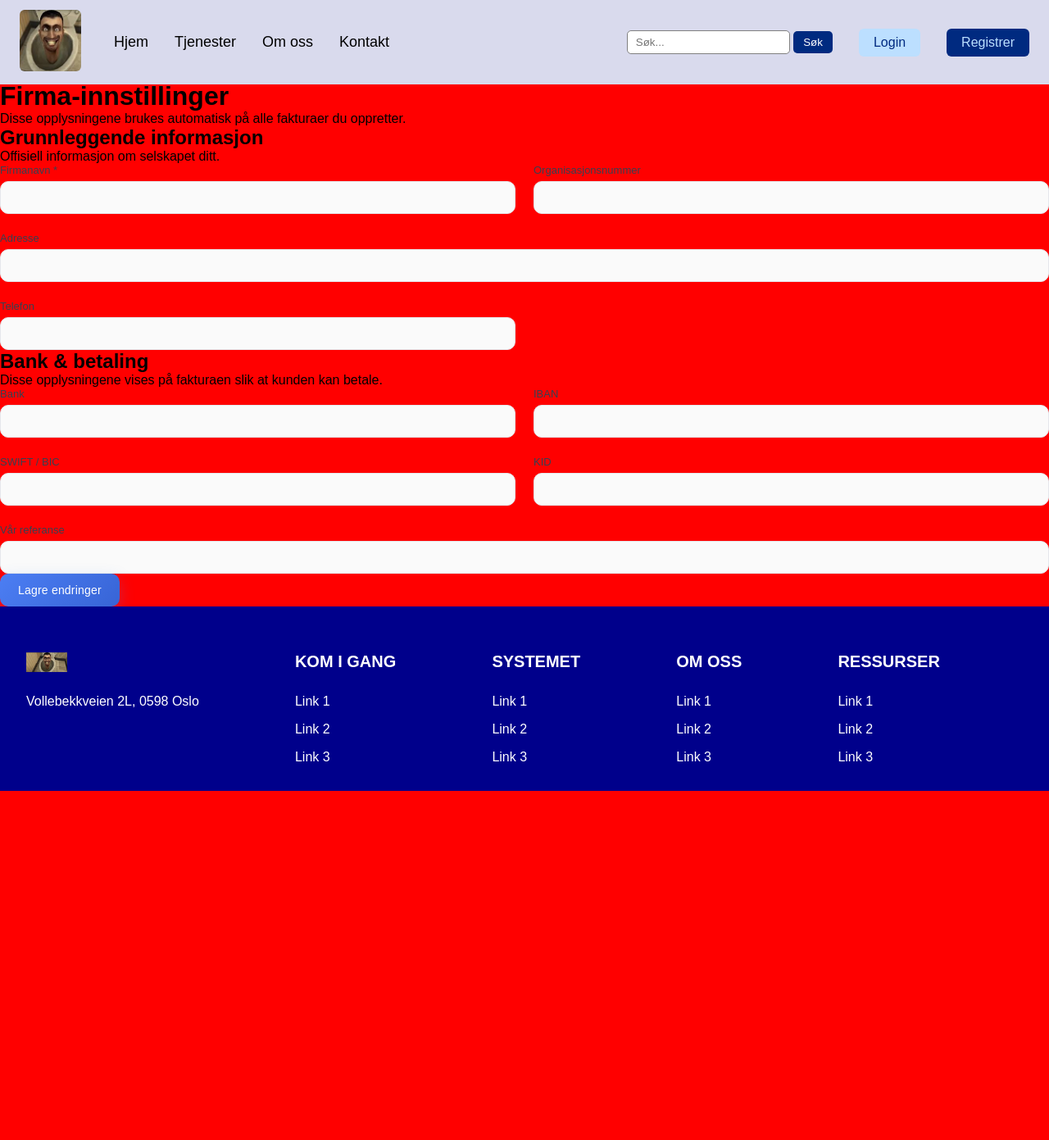
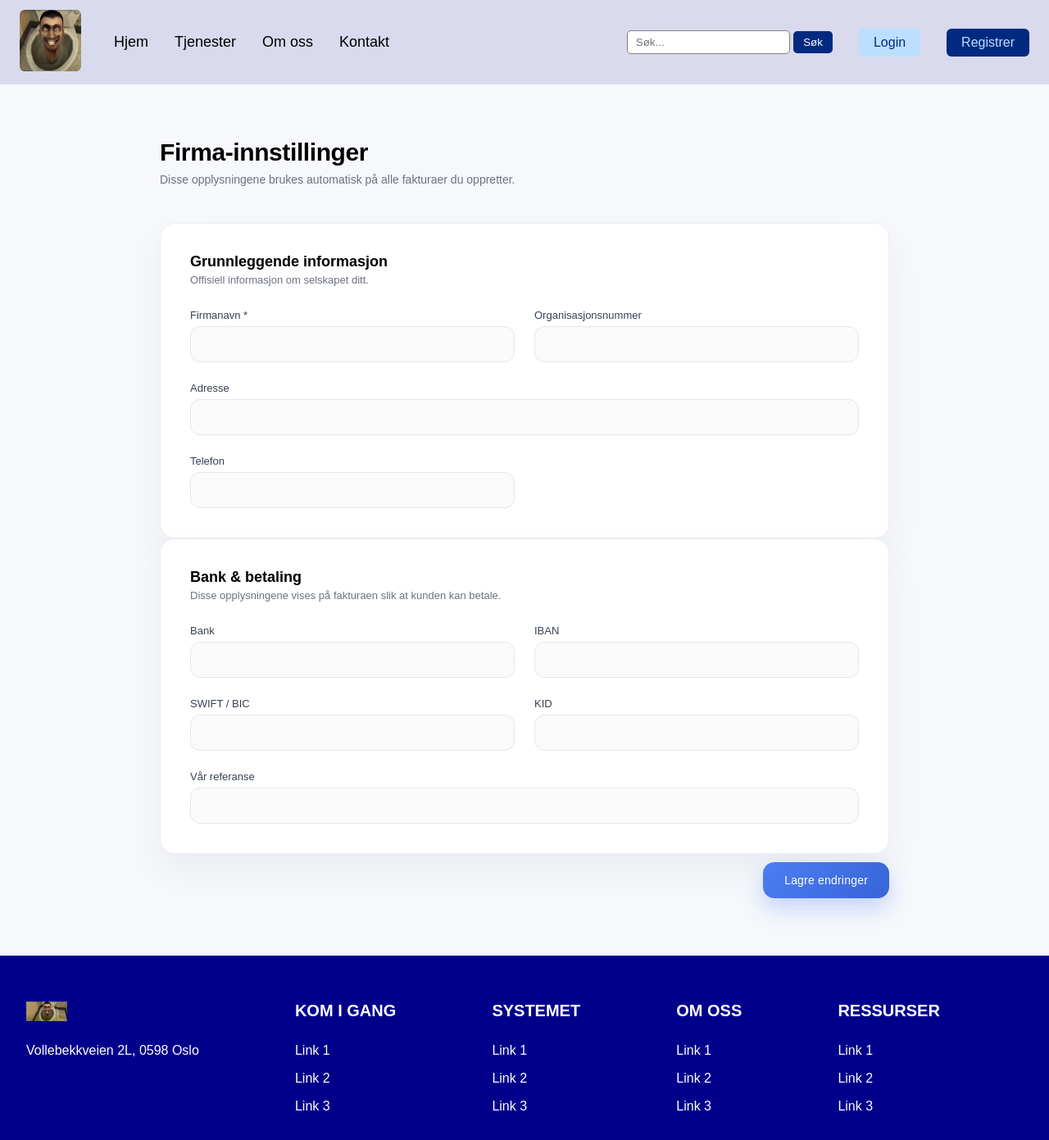
Before and after one commit to kevinuyphan-lgtm/test, a Flask app: template nettside/templates/settings/firma_innstillinger.html in a window 1280 px wide. Shown: the whole page at 82% size. Before the commit the page ends 965 px from the top, so only its background shows below. Run offline with Flask 3, Linux system fonts and the light colour scheme; the template is opened without the code that fills it, so the values that code supplies are empty; parts of the project's set-up code (start-up, migrations or seed data) failed here and were passed over.

Commit message:
Update style_settings.css

```diff
--- a/nettside/static/settings/style_settings.css
+++ b/nettside/static/settings/style_settings.css
@@ -1,55 +1,97 @@
+/* ============================= */
+/* GLOBAL BACKGROUND */
+/* ============================= */
+
 body {
-  background: red !important;
+  background: #f6f8fb;
 }
 
-/* === PAGE WRAPPER === */
-.settings-wrapper {
-  max-width: 880px;
-  margin: 50px auto;
+
+/* ============================= */
+/* PAGE LAYOUT */
+/* ============================= */
+
+.settings-page {
+  max-width: 950px;
+  margin: 70px auto;
+  padding: 0 30px;
   display: flex;
   flex-direction: column;
-  gap: 30px;
+  gap: 45px;
 }
 
-/* === HEADER === */
-.settings-header h1 {
-  font-size: 28px;
+
+/* ============================= */
+/* HEADER */
+/* ============================= */
+
+.settings-top h1 {
+  font-size: 30px;
   font-weight: 600;
-  margin-bottom: 6px;
-  letter-spacing: -0.3px;
+  letter-spacing: -0.4px;
+  margin-bottom: 8px;
 }
 
-.settings-header p {
+.settings-sub {
+  font-size: 14px;
   color: #6b7280;
-  font-size: 14px;
 }
 
-/* === CARD === */
-.card {
+
+/* ============================= */
+/* CARD */
+/* ============================= */
+
+.settings-card {
   background: #ffffff;
-  padding: 32px;
-  border-radius: 16px;
-  border: 1px solid #f0f0f0;
-  box-shadow: 0 10px 30px rgba(0, 0, 0, 0.04);
-  transition: 0.2s ease;
+  border-radius: 18px;
+  border: 1px solid #eaeef4;
+  box-shadow: 0 20px 45px rgba(15, 23, 42, 0.05);
+  padding: 36px;
+  transition: 0.25s ease;
 }
 
-.card:hover {
-  box-shadow: 0 14px 35px rgba(0, 0, 0, 0.06);
+.settings-card:hover {
+  box-shadow: 0 25px 60px rgba(15, 23, 42, 0.08);
 }
 
-/* === GRID === */
+
+/* ============================= */
+/* CARD HEADER */
+/* ============================= */
+
+.card-header h2 {
+  font-size: 18px;
+  font-weight: 600;
+  margin-bottom: 4px;
+}
+
+.card-header p {
+  font-size: 13px;
+  color: #6b7280;
+  margin-bottom: 28px;
+}
+
+
+/* ============================= */
+/* GRID */
+/* ============================= */
+
 .grid-2 {
   display: grid;
   grid-template-columns: 1fr 1fr;
-  gap: 22px;
+  gap: 24px;
 }
 
 .full {
   grid-column: span 2;
 }
 
-/* === FORM GROUP === */
+
+/* ============================= */
+/* FORM */
+/* ============================= */
+
 .form-group {
   display: flex;
   flex-direction: column;
@@ -62,10 +104,14 @@ body {
   color: #374151;
 }
 
-/* === INPUT STYLE === */
+
+/* ============================= */
+/* INPUT */
+/* ============================= */
+
 .form-group input {
-  padding: 11px 14px;
-  border-radius: 10px;
+  padding: 13px 15px;
+  border-radius: 12px;
   border: 1px solid #e5e7eb;
   font-size: 14px;
   background: #fafafa;
@@ -73,52 +119,68 @@ body {
 }
 
 .form-group input:hover {
-  background: #f4f6f9;
+  background: #f3f4f6;
 }
 
 .form-group input:focus {
   background: #ffffff;
   border-color: #4c7ef3;
-  box-shadow: 0 0 0 3px rgba(76, 126, 243, 0.15);
+  box-shadow: 0 0 0 4px rgba(76, 126, 243, 0.15);
   outline: none;
 }
 
-/* === SUBMIT BAR (STICKY STYLE) === */
-.submit-bar {
-  margin-top: 25px;
+
+/* ============================= */
+/* SAVE BAR */
+/* ============================= */
+
+.save-bar {
+  margin-top: 10px;
   display: flex;
   justify-content: flex-end;
-  position: sticky;
-  bottom: 20px;
 }
 
-/* === BUTTON === */
+
+/* ============================= */
+/* BUTTON */
+/* ============================= */
+
 .primary-btn {
   background: linear-gradient(135deg, #4c7ef3, #3764d6);
   color: #ffffff;
-  padding: 12px 22px;
+  padding: 14px 26px;
   border: none;
-  border-radius: 10px;
+  border-radius: 14px;
   cursor: pointer;
   font-weight: 500;
   font-size: 14px;
   letter-spacing: 0.2px;
-  transition: all 0.2s ease;
-  box-shadow: 0 6px 18px rgba(76, 126, 243, 0.25);
+  transition: all 0.25s ease;
+  box-shadow: 0 12px 28px rgba(76, 126, 243, 0.3);
 }
 
 .primary-btn:hover {
-  transform: translateY(-2px);
-  box-shadow: 0 10px 25px rgba(76, 126, 243, 0.35);
+  transform: translateY(-3px);
+  box-shadow: 0 18px 38px rgba(76, 126, 243, 0.4);
 }
 
 .primary-btn:active {
   transform: translateY(0);
-  box-shadow: 0 4px 14px rgba(76, 126, 243, 0.2);
+  box-shadow: 0 6px 18px rgba(76, 126, 243, 0.2);
 }
 
-/* === RESPONSIVE === */
+
+/* ============================= */
+/* RESPONSIVE */
+/* ============================= */
+
 @media (max-width: 768px) {
+
+  .settings-page {
+    margin: 40px auto;
+    padding: 0 20px;
+  }
+
   .grid-2 {
     grid-template-columns: 1fr;
   }
@@ -127,7 +189,4 @@ body {
     grid-column: span 1;
   }
 
-  .submit-bar {
-    position: static;
-  }
 }
```
